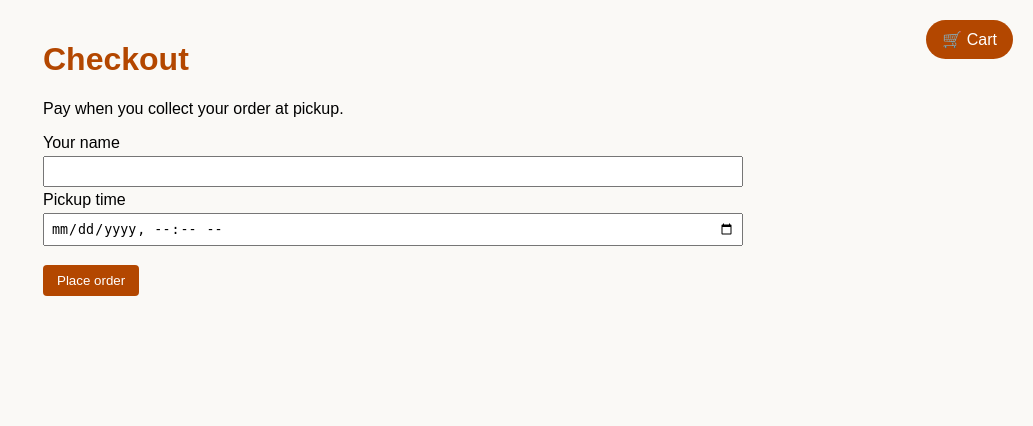
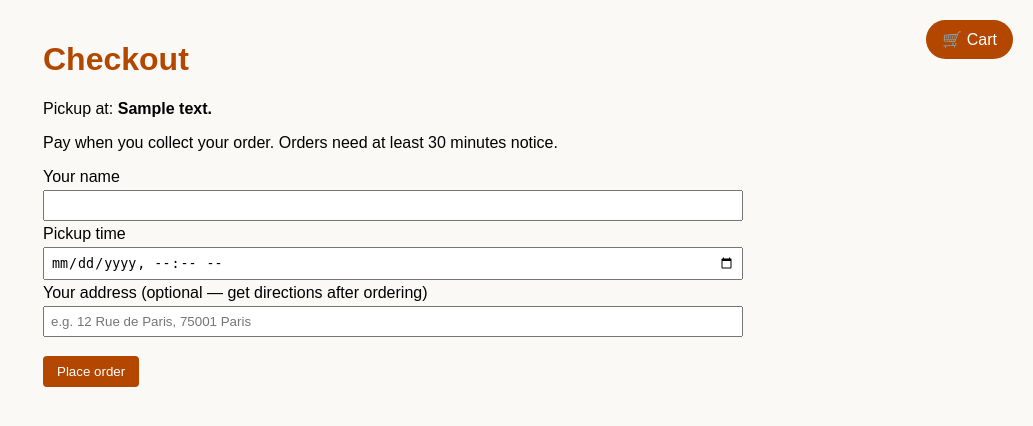
Before and after one commit to pragashkumar14/ce-capstone-cloud-kitchen, a Flask app: template app/src/templates/checkout.html in a window 1280 px wide. Shown: the top 426 px of the page, without its empty margins (247-1280 px from the left). Run offline with Flask 3, Linux system fonts and the light colour scheme; the template is opened without the code that fills it: most values are stand-ins (such as "Sample title", 1, 10 or a date in 2020).

Commit message:
Add restaurant address, 30-min pickup notice, and directions link to checkout flow

```diff
--- a/app/src/templates/checkout.html
+++ b/app/src/templates/checkout.html
@@ -2,14 +2,22 @@
 {% block title %}Checkout — Cloud Kitchen{% endblock %}
 {% block content %}
 <h1>Checkout</h1>
-<p>Pay when you collect your order at pickup.</p>
+<p>Pickup at: <strong>{{ restaurant_address }}</strong></p>
+<p>Pay when you collect your order. Orders need at least 30 minutes notice.</p>
+
+{% if error %}
+<p style="color:#c0392b; font-weight:bold;">{{ error }}</p>
+{% endif %}
 
 <form method="POST" action="{{ url_for('checkout') }}">
     <label for="customer_name">Your name</label>
     <input type="text" id="customer_name" name="customer_name" required>
 
     <label for="pickup_time">Pickup time</label>
-    <input type="datetime-local" id="pickup_time" name="pickup_time" required>
+    <input type="datetime-local" id="pickup_time" name="pickup_time" min="{{ min_pickup }}" value="{{ min_pickup }}" required>
+
+    <label for="customer_address">Your address (optional — get directions after ordering)</label>
+    <input type="text" id="customer_address" name="customer_address" placeholder="e.g. 12 Rue de Paris, 75001 Paris">
 
     <button type="submit" style="margin-top:15px;">Place order</button>
 </form>
```
Also changed, not shown: app/src/templates/confirmation.html (+10 -0 lines).
